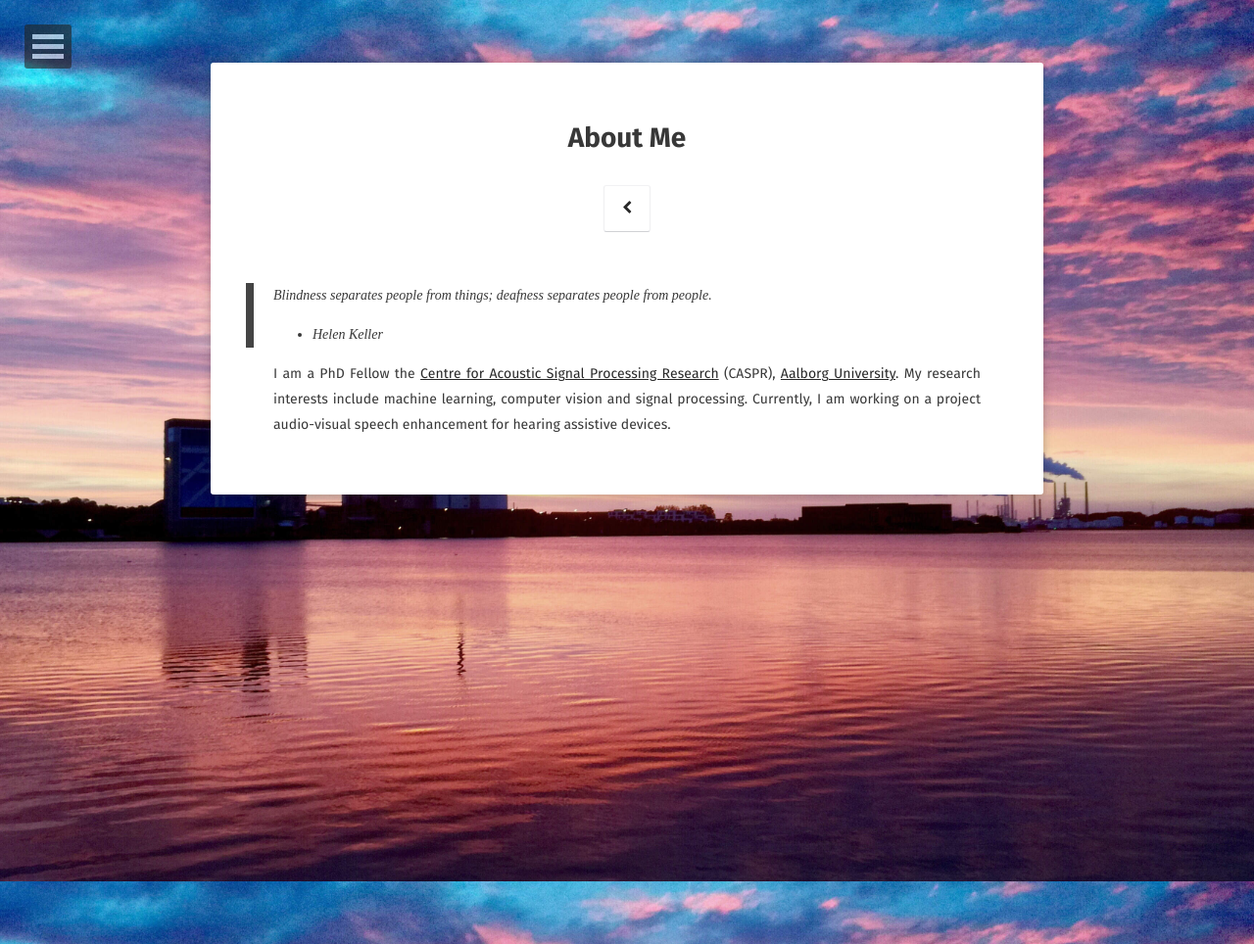
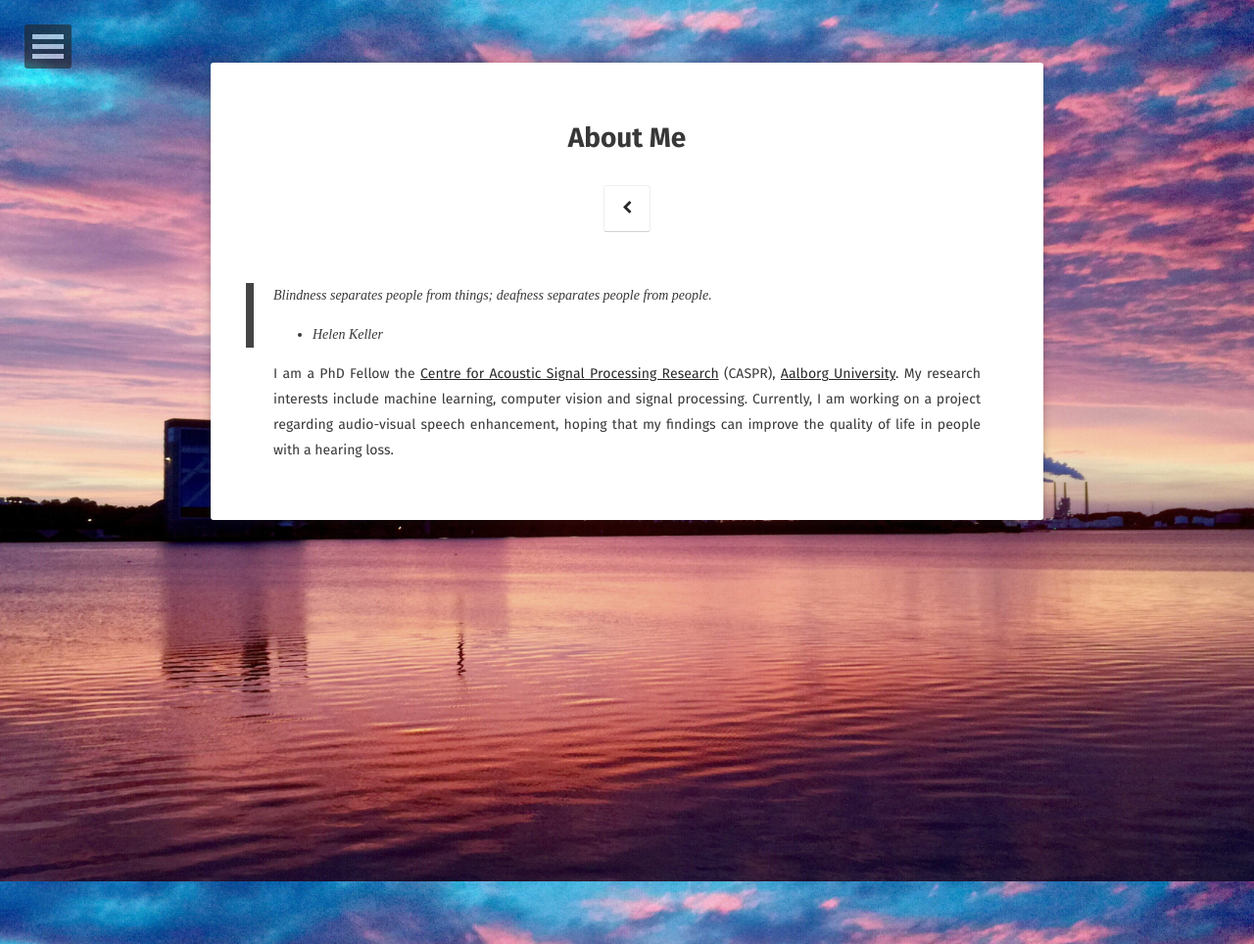
Before and after one commit to danmic/danmic.github.io, a Jekyll site: the page built from about/index.md, in a window 1280 px wide. Shown: the whole page at 98% size. Built offline with Jekyll 4.4.1, drawn with Linux system fonts in a browser that asks for light colours; some web fonts are replaced.

Commit message:
new about section

```diff
--- a/about/index.md
+++ b/about/index.md
@@ -6,7 +6,11 @@ date: 2018-06-20
 comments: false
 ---
 
+
+
 > Blindness separates people from things; deafness separates people from people.
 > - Helen Keller
 
-I am a PhD Fellow the [Centre for Acoustic Signal Processing Research](http://caspr.es.aau.dk) (CASPR), [Aalborg University](https://www.en.aau.dk). My research interests include machine learning, computer vision and signal processing. Currently, I am working on a project audio-visual speech enhancement for hearing assistive devices.
+
+
+I am a PhD Fellow the [Centre for Acoustic Signal Processing Research](http://caspr.es.aau.dk) (CASPR), [Aalborg University](https://www.en.aau.dk). My research interests include machine learning, computer vision and signal processing. Currently, I am working on a project regarding audio-visual speech enhancement, hoping that my findings can improve the quality of life in people with a hearing loss.
```
